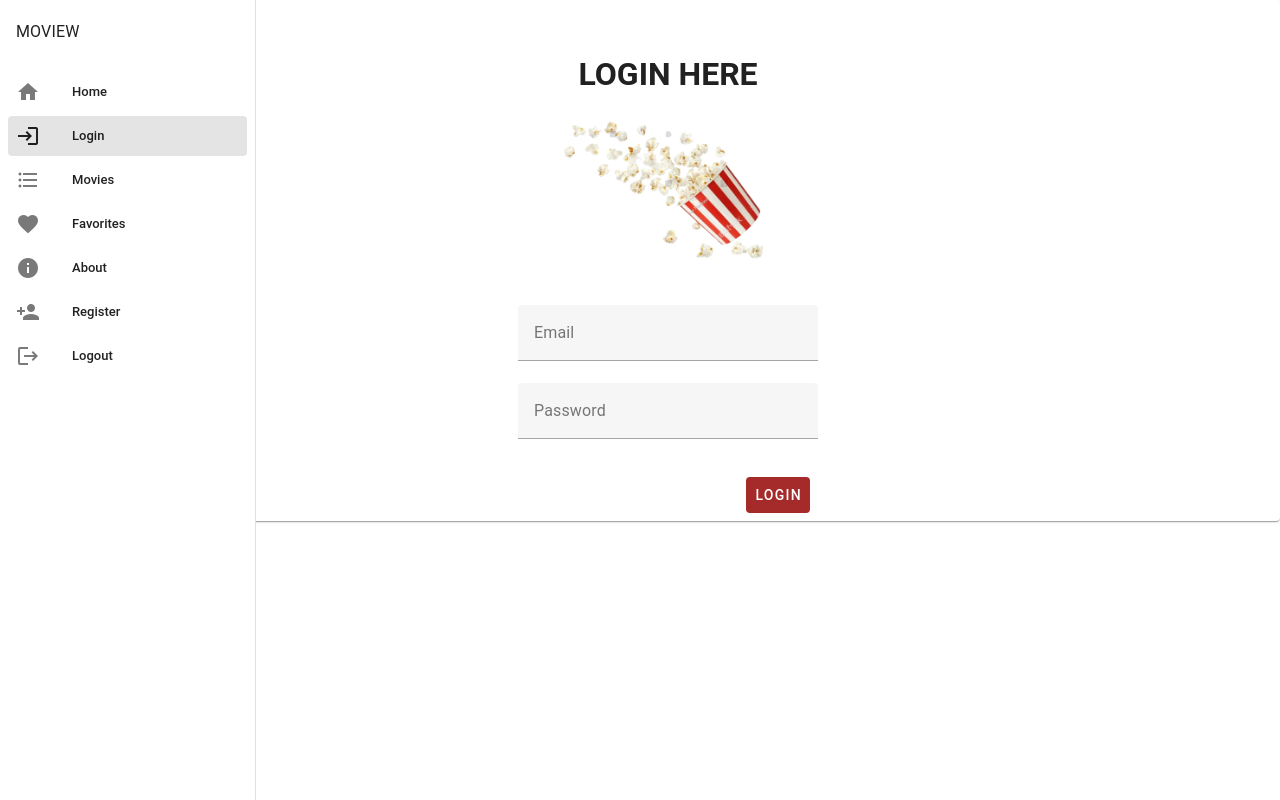
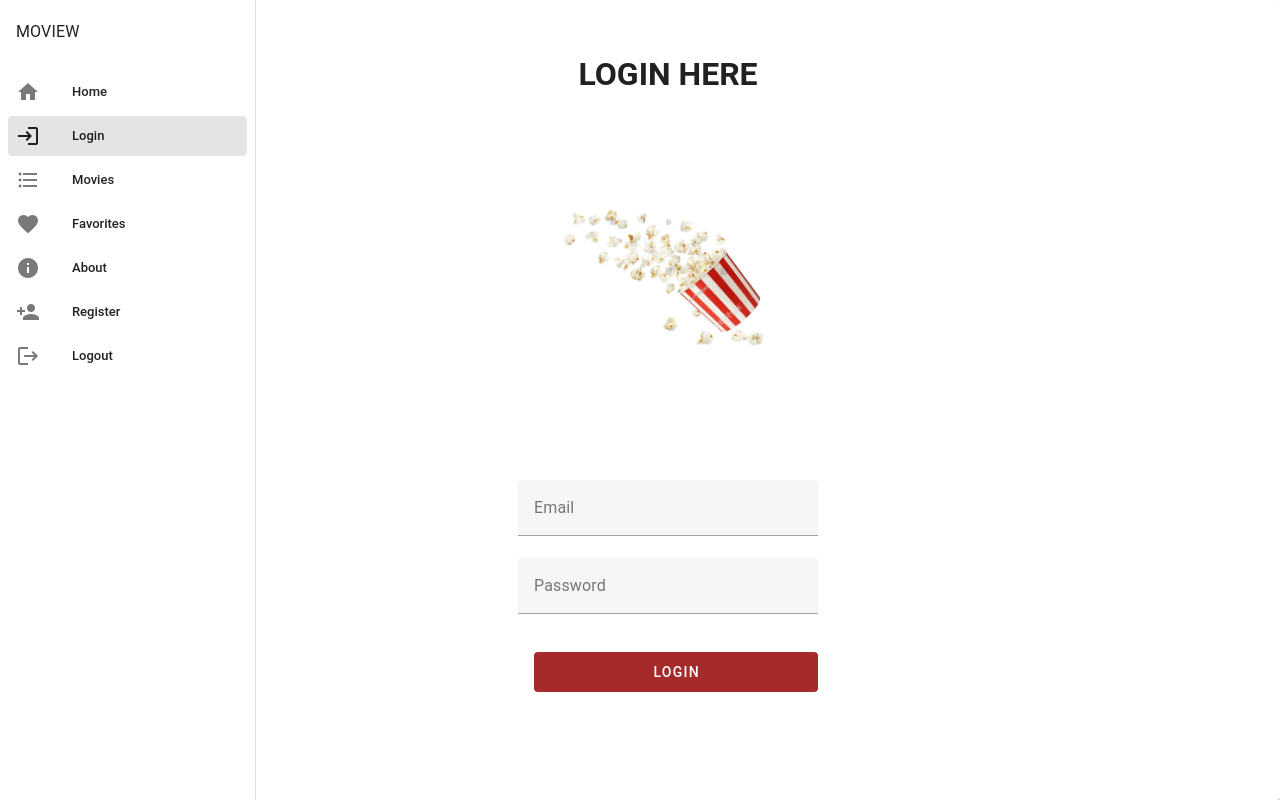
Before and after one commit to vircanraluca/MovieApplication, a Vue app in the folder client/: page /login in a window 1280 px wide. Built offline with nearby package versions, Linux system fonts and the light colour scheme.

Commit message:
Modified the UI of Login&Register Page

```diff
--- a/client/src/views/Login.vue
+++ b/client/src/views/Login.vue
@@ -1,4 +1,5 @@
 <template>
+  <div class="login-container">
     <h1>LOGIN HERE</h1>
     <v-img
       src="../assets/popcorn.png"
@@ -6,7 +7,7 @@
       class="mx-auto"
     />
     <v-sheet class="mx-auto" width="300">
-    <v-form fast-fail @submit.prevent>
+      <v-form class="login-form" fast-fail @submit.prevent>
         <v-text-field
           label="Email"
           required
@@ -30,6 +31,7 @@
         <div v-if="errorMsg">{{ errorMsg }}</div>
       </v-form>
     </v-sheet>
+  </div>
 </template>
 
 <script>
@@ -122,5 +124,25 @@
 .v-btn {
   background-color: brown;
   color: white;
+  margin-bottom: 100px;
+  width: 100%;
+  height: 40px;
+}
+
+.login-container {
+  margin: 0;
+  padding: 0;
+  box-sizing: border-box;
+  display: flex;
+  flex-direction: column;
+  align-items: center;
+  justify-content: center;
+  height: 100vh;
+}
+
+.login-form {
+  margin: 0;
+  padding: 0;
+  box-sizing: border-box;
 }
 </style>
--- a/client/src/views/Register.vue
+++ b/client/src/views/Register.vue
@@ -1,4 +1,5 @@
 <template>
+  <div class="login-container">
     <h1>REGISTER HERE</h1>
     <v-img
       src="../assets/popcorn.png"
@@ -6,7 +7,7 @@
       class="mx-auto"
     />
     <v-sheet class="mx-auto" width="300">
-    <v-form fast-fail @submit.prevent>
+      <v-form class="login-form" fast-fail @submit.prevent>
         <v-text-field
           label="Email"
           required
@@ -23,12 +24,13 @@
         ></v-text-field>
 
         <v-card-actions>
-        <v-btn class="mt-2" type="submit" @click="register">Submit</v-btn>
+          <v-btn class="mt-2" @click="register">Submit</v-btn>
         </v-card-actions>
         <v-spacer></v-spacer>
         <div v-if="errorMessage">{{ errorMessage }}</div>
       </v-form>
     </v-sheet>
+  </div>
 </template>
 
 <script>
@@ -121,5 +123,24 @@
 .v-btn {
   background-color: brown;
   color: white;
+  margin-bottom: 100px;
+  width: 100%;
+  height: 40px;
+}
+.login-container {
+  margin: 0;
+  padding: 0;
+  box-sizing: border-box;
+  display: flex;
+  flex-direction: column;
+  align-items: center;
+  justify-content: center;
+  height: 110vh;
+}
+
+.login-form {
+  margin: 0;
+  padding: 0;
+  box-sizing: border-box;
 }
 </style>
```
Lines whose indentation alone changed are shown as unchanged.
